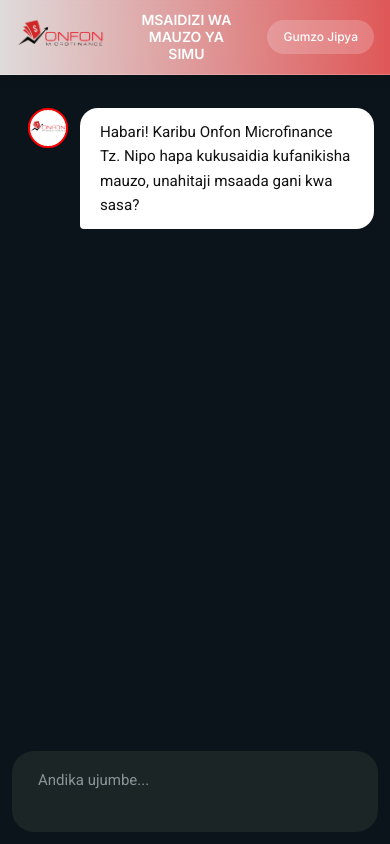
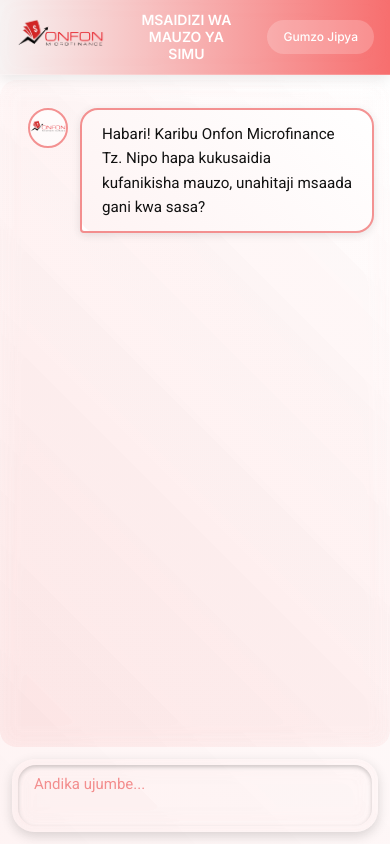
Before and after one commit to omaryomollo15/chat, a plain HTML site: page index.html in a window 390 px wide. Drawn offline with nearby package versions, Linux system fonts and the light colour scheme; a web font is replaced by a local one.

```diff
--- a/styles.css
+++ b/styles.css
@@ -1,4 +1,3 @@
-
 /* Import Google Fonts for Inter (headers) and Roboto (body) */
 @import url('https://fonts.googleapis.com/css2?family=Inter:wght@400;500;600;700&family=Roboto:wght@400;500&display=swap');
 
@@ -14,7 +13,7 @@
     font-family: 'Roboto', -apple-system, BlinkMacSystemFont, 'Segoe UI', sans-serif;
     margin: 0;
     padding: 0;
-    background: #ffffff;
+    background: #ffffff; /* Original white */
     min-height: 100dvh;
     height: 100dvh;
     display: flex;
@@ -34,11 +33,25 @@
     display: flex;
     max-width: 1000px;
     margin: 0 auto;
-    background: #0B141A;
+    background: rgba(255, 255, 255, 0.1); /* Glassy translucent */
+    backdrop-filter: blur(10px); /* Glassy iOS effect */
     box-shadow: 0 12px 40px rgba(0, 0, 0, 0.06);
     border-radius: 1.5rem;
     overflow: hidden;
     height: 100dvh;
+    position: relative;
+}
+
+#chat-app::before {
+    content: '';
+    position: absolute;
+    top: 0;
+    left: 0;
+    width: 100%;
+    height: 100%;
+    background: linear-gradient(45deg, rgba(243, 142, 142, 0.1), rgba(255, 255, 255, 0.05)); /* Grassy texture */
+    pointer-events: none;
+    border-radius: 1.5rem;
 }
 
 #header {
@@ -49,8 +62,8 @@
     width: 100%;
     max-width: 1000px;
     margin: 0 auto;
-    background: linear-gradient(90deg, rgba(246, 241, 241, 0.9), rgba(246, 95, 95, 0.9));
-    backdrop-filter: blur(10px);
+    background: linear-gradient(90deg, rgba(246, 241, 241, 0.9), rgba(246, 95, 95, 0.9)); /* Original pink gradient */
+    backdrop-filter: blur(10px); /* Glassy iOS effect */
     color: #ffffff;
     padding: 1rem clamp(1rem, 5vw, 2rem);
     display: flex;
@@ -104,7 +117,7 @@
     flex-grow: 1;
     display: flex;
     flex-direction: column;
-    background: #0B141A;
+    background: transparent; /* Show #chat-app background */
     overflow: hidden;
     padding-top: clamp(5rem, 15vw, 6.5rem);
 }
@@ -114,7 +127,22 @@
     overflow-y: auto;
     padding: 2rem;
     scrollbar-width: none;
-    background: #0B141A;
+    background: rgba(255, 255, 255, 0.1); /* Glassy translucent */
+    backdrop-filter: blur(10px); /* Glassy iOS effect */
+    border-radius: 1rem;
+    position: relative;
+}
+
+#chat-messages::before {
+    content: '';
+    position: absolute;
+    top: 0;
+    left: 0;
+    width: 100%;
+    height: 100%;
+    background: linear-gradient(45deg, rgba(243, 142, 142, 0.1), rgba(255, 255, 255, 0.05)); /* Grassy texture */
+    pointer-events: none;
+    border-radius: 1rem;
 }
 
 #chat-messages::-webkit-scrollbar {
@@ -143,7 +171,7 @@
 
 .bot-message {
     justify-content: flex-start;
-    align-items: flex-start; /* Align logo and message top for consistency */
+    align-items: flex-start;
 }
 
 .message-content {
@@ -154,18 +182,34 @@
     font-size: 1.05rem;
     line-height: 1.6;
     white-space: pre-wrap;
+    box-shadow: 0 2px 8px rgba(0, 0, 0, 0.1); /* Grassy shadow */
+    backdrop-filter: blur(4px); /* Glassy iOS effect */
+    position: relative;
+}
+
+.message-content::before {
+    content: '';
+    position: absolute;
+    top: -2px;
+    left: -2px;
+    right: -2px;
+    bottom: -2px;
+    border-radius: 18px;
+    background: linear-gradient(45deg, rgba(243, 142, 142, 0.1), rgba(255, 255, 255, 0.05)); /* Grassy texture */
+    z-index: -1;
 }
 
 .user-message .message-content {
-    background: #F38E8E;
+    background: #F38E8E; /* Original pink */
     color: #121212;
     border-bottom-right-radius: 4px;
 }
 
 .bot-message .message-content {
-    background: #ffffff;
+    background: #ffffff; /* Original white */
     color: #121212;
     border-bottom-left-radius: 4px;
+    border: 2px solid #F38E8E; /* Pink border for grassy accent */
 }
 
 .price-table {
@@ -173,7 +217,8 @@
     border-collapse: collapse;
     color: #E0E0E0;
     border-radius: 12px;
-    background: #1C2526;
+    background: rgba(255, 255, 255, 0.1); /* Glassy translucent */
+    backdrop-filter: blur(10px); /* Glassy iOS effect */
     animation: fadeInTable 0.5s ease-out;
 }
 
@@ -186,11 +231,11 @@
 .price-table td {
     padding: 1rem;
     text-align: left;
-    border-bottom: 1px solid #2A2F32;
+    border-bottom: 1px solid rgba(243, 142, 142, 0.2); /* Pink border */
 }
 
 .price-table th {
-    background: #F38E8E;
+    background: #F38E8E; /* Original pink */
     color: #121212;
     font-weight: 600;
 }
@@ -205,7 +250,7 @@
     height: 3rem;
     border-radius: 50%;
     margin: 0 0.75rem;
-    flex-shrink: 0; /* Prevent shrinking due to long messages */
+    flex-shrink: 0;
     display: flex;
     align-items: center;
     justify-content: center;
@@ -214,13 +259,13 @@
 
 .bot-message .profile-circle {
     background: #ffffff;
-    border: 2px solid #ff0000;
+    border: 2px solid #F38E8E; /* Original pink border */
 }
 
 .profile-circle img {
-    width: 100%; /* Reverted to original sizing */
+    width: 100%;
     height: 100%;
-    object-fit: contain; /* Reverted to original, preserves aspect ratio */
+    object-fit: contain;
     border-radius: 50%;
 }
 
@@ -235,9 +280,11 @@
     margin: 1rem;
     display: flex;
     align-items: center;
-    background: #1C2526;
+    background: rgba(255, 255, 255, 0.1); /* Glassy translucent */
+    backdrop-filter: blur(10px); /* Glassy iOS effect */
     border-radius: 22px;
     padding: 0.5rem;
+    box-shadow: 0 4px 12px rgba(0, 0, 0, 0.15);
     transition: transform 0.2s ease;
 }
 
@@ -252,21 +299,42 @@
     padding: 0.75rem 1.25rem;
     font-size: 1rem;
     color: #E0E0E0;
-    background: transparent;
+    background: rgba(255, 255, 255, 0.1); /* Glassy translucent */
+    backdrop-filter: blur(10px); /* Glassy iOS effect */
     border-radius: 18px;
     resize: none;
     min-height: 2.5rem;
     max-height: 8rem;
     font-family: 'Roboto', sans-serif;
+    box-shadow: inset 0 2px 4px rgba(0, 0, 0, 0.2); /* Grassy depth */
+    position: relative;
+}
+
+#user-input::before {
+    content: '';
+    position: absolute;
+    top: -2px;
+    left: -2px;
+    right: -2px;
+    bottom: -2px;
+    border-radius: 18px;
+    background: linear-gradient(45deg, rgba(243, 142, 142, 0.1), rgba(255, 255, 255, 0.05)); /* Grassy texture */
+    z-index: -1;
 }
 
 #user-input::placeholder {
-    color: #8A929A;
+    color: #F38E8E; /* Pink for grassy theme */
+}
+
+#user-input:focus,
+#user-input:not(:placeholder-shown) {
+    background: rgba(255, 255, 255, 0.2); /* Slightly darker translucent */
+    color: #ffffff;
 }
 
 #send-button {
     display: none;
-    background: #F38E8E;
+    background: #F38E8E; /* Original pink */
     color: #ffffff;
     border: none;
     width: 2.25rem;
@@ -297,11 +365,12 @@
     color: #121212;
     border-radius: 18px;
     border-bottom-left-radius: 4px;
+    border: 2px solid #F38E8E; /* Pink border */
     font-size: 1rem;
 }
 
 @media (prefers-reduced-motion: reduce) {
-    body, #header, .message, .price-table, .profile-circle, .input-wrapper, #send-button {
+    body, #header, .message, .price-table, .profile-circle, .input-wrapper, #send-button, #user-input {
         animation: none;
         transition: none;
     }
@@ -315,9 +384,15 @@
     #chat-app {
         margin: 0;
         border-radius: 0;
+        background: rgba(255, 255, 255, 0.1);
+        backdrop-filter: blur(10px);
+    }
+    #chat-app::before {
+        border-radius: 0;
     }
     #header {
         padding: 0.75rem 1rem;
+        background: linear-gradient(90deg, rgba(246, 241, 241, 0.9), rgba(246, 95, 95, 0.9));
     }
     #header span {
         font-size: clamp(0.875rem, 3.5vw, 1.25rem);
@@ -327,6 +402,8 @@
     }
     #chat-messages {
         padding: 1rem;
+        background: rgba(255, 255, 255, 0.1);
+        backdrop-filter: blur(10px);
     }
     .message-content {
         max-width: 85%;
@@ -340,23 +417,36 @@
     .profile-circle {
         width: 2.5rem;
         height: 2.5rem;
-        flex-shrink: 0; /* Prevent shrinking on mobile */
+        flex-shrink: 0;
     }
     .profile-circle img {
-        width: 100%; /* Reverted to original sizing */
+        width: 100%;
         height: 100%;
-        object-fit: contain; /* Reverted to original */
+        object-fit: contain;
         border-radius: 50%;
     }
     .input-wrapper {
         margin: 0.75rem;
         padding: 0.375rem;
+        background: rgba(255, 255, 255, 0.1);
+        backdrop-filter: blur(10px);
+        box-shadow: 0 4px 12px rgba(0, 0, 0, 0.15);
     }
     #user-input {
         font-size: 0.9375rem;
+        padding: 0.5rem 1rem;
+        background: rgba(255, 255, 255, 0.1);
+        backdrop-filter: blur(10px);
+        box-shadow: inset 0 2px 4px rgba(0, 0, 0, 0.2);
+    }
+    #user-input:focus,
+    #user-input:not(:placeholder-shown) {
+        background: rgba(255, 255, 255, 0.2);
+        color: #ffffff;
     }
     #send-button {
         width: 2rem;
         height: 2rem;
+        background: #F38E8E;
     }
 }
```
